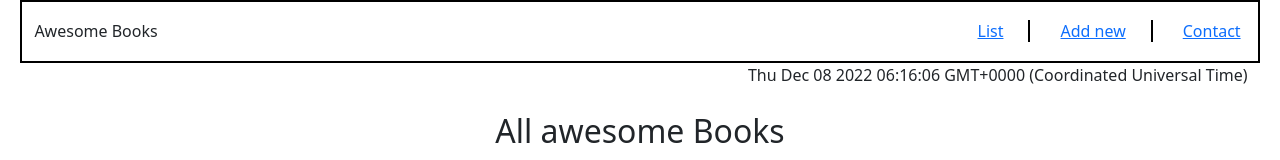
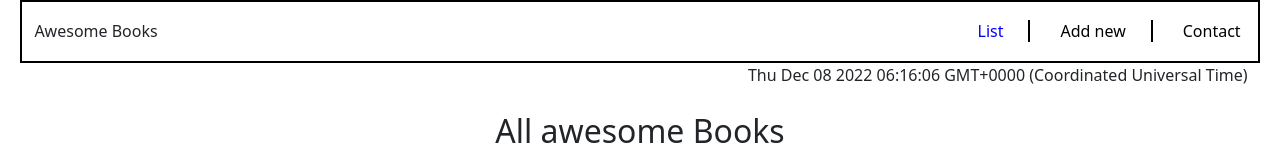
Before and after one commit to bernabasy/Awesome-books, a website: page index.html in a window 1280 px wide. Shown: the top 160 px of the page. Drawn offline with nearby package versions, Linux system fonts and the light colour scheme.

Commit message:
Style active classes

```diff
--- a/style.css
+++ b/style.css
@@ -12,6 +12,15 @@ header {
   display: flex;
   flex-direction: column;
   padding-bottom: 2%;
+}
+
+a {
+  text-decoration: none;
+  color: #000;
+}
+
+.active {
+  color: #0000ff;
 }
 
 .navigation {
```
